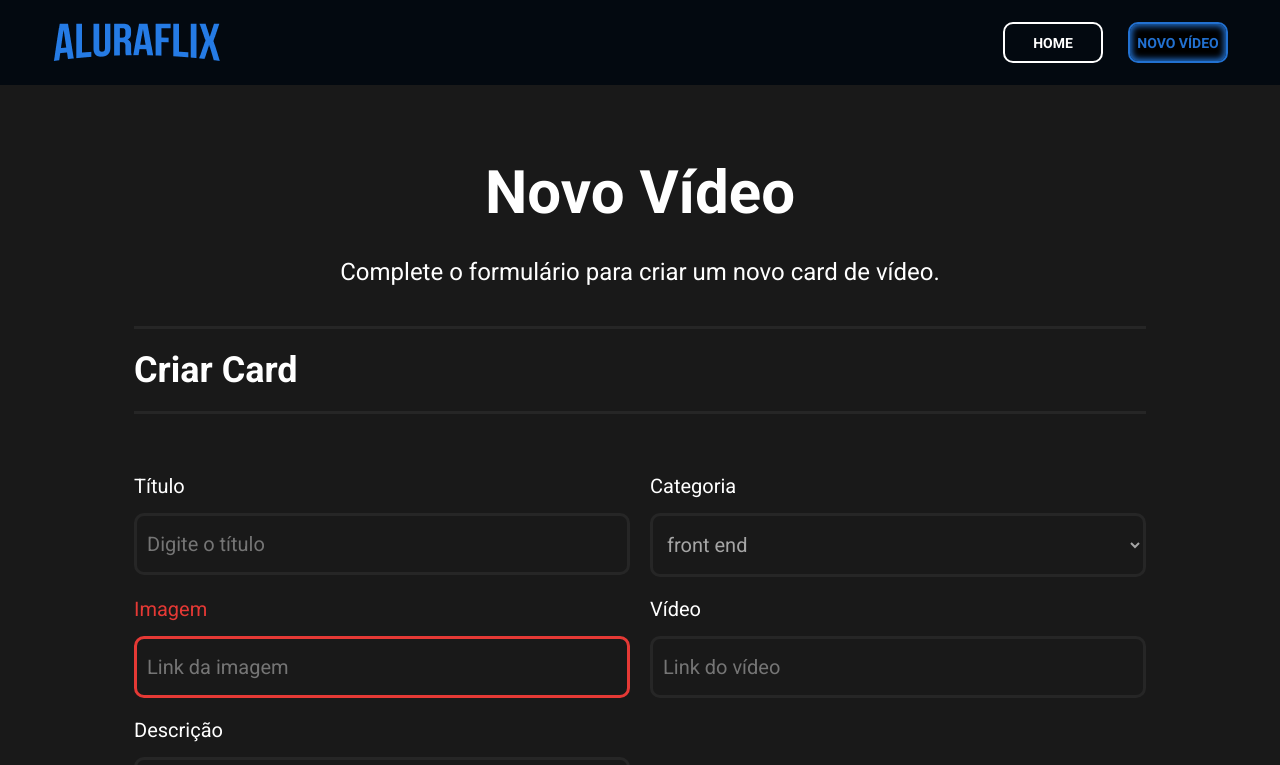
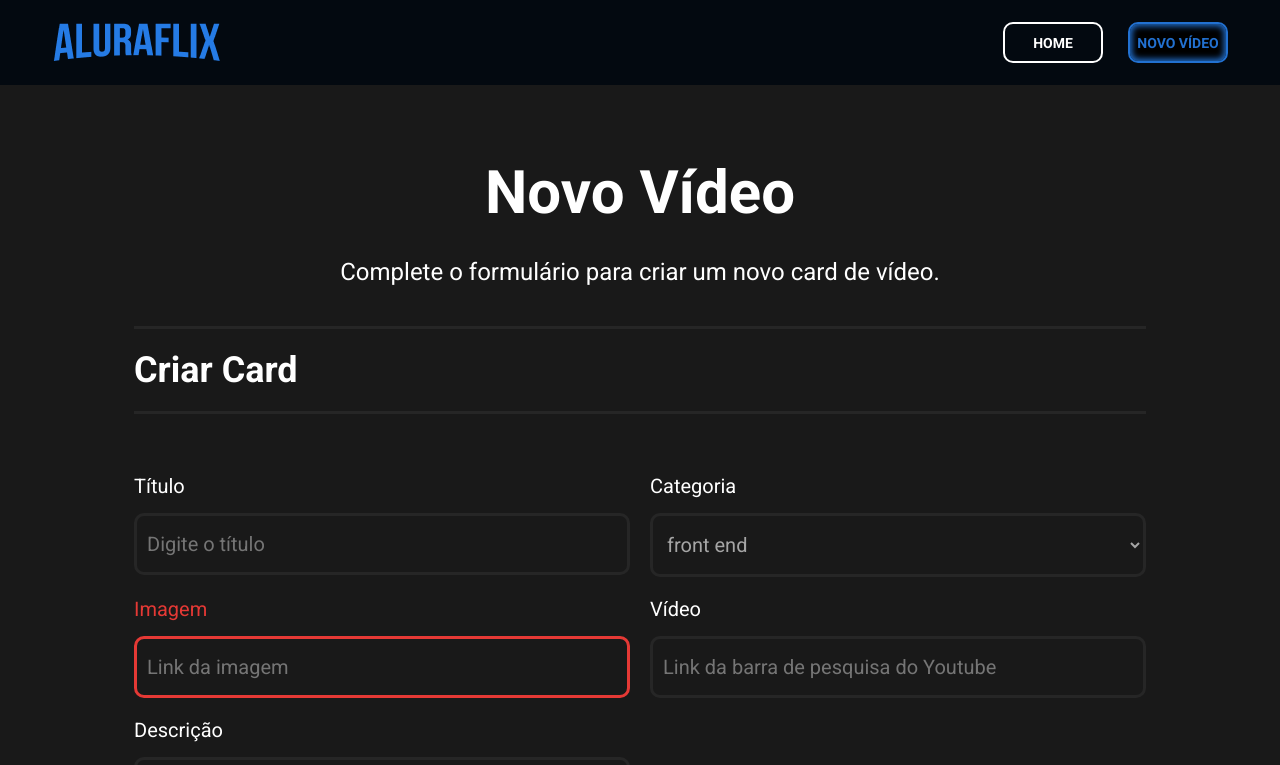
Before and after one commit to DiogoWi/aluraflix, a React (Vite) app: page /novo_video in a window 1280 px wide. Shown: the top 765 px of the page. Built offline with nearby package versions, Linux system fonts and the light colour scheme; data requests are answered from the project's data file.

Commit message:
cards com link para os vídeos

```diff
--- a/src/components/Banner/index.jsx
+++ b/src/components/Banner/index.jsx
@@ -8,7 +8,9 @@ function Banner() {
     const numeroAleatorio = Math.floor(Math.random() * videos.length);
     const video = videos[numeroAleatorio];
 
-    const categoria = categorias.find(categoria => categoria.id === video.categoria);
+    const categoria = categorias.find(categoria => categoria.id === video?.categoria);
+    const videoIframe = video?.video.substring(video?.video.indexOf('v=', 0) + 2);
+    // console.log(video?.video.substring(video?.video.indexOf('v=', 0) + 2))
 
     return (
         video && categoria && <div className={styles.banner} style={{ backgroundImage: `url(${video.imagem})` }}>
@@ -20,7 +22,7 @@ function Banner() {
                 </div>
 
                 <div className={styles.player}>
-                    <iframe src={video.video} title="YouTube video player" frameborder="0" allow="accelerometer; autoplay; clipboard-write; encrypted-media; gyroscope; picture-in-picture; web-share" referrerpolicy="strict-origin-when-cross-origin" allowfullscreen></iframe>
+                    <iframe src={`https://www.youtube.com/embed/${videoIframe}`} title="YouTube video player" frameborder="0" allow="accelerometer; autoplay; clipboard-write; encrypted-media; gyroscope; picture-in-picture; web-share" referrerpolicy="strict-origin-when-cross-origin" allowfullscreen></iframe>
                 </div>
             </div>
         </div>
--- a/src/components/Card/Card.module.css
+++ b/src/components/Card/Card.module.css
@@ -4,10 +4,15 @@
     flex-direction: column;
     width: 406px;
 
-    & > img {
+    & > a {
         width: 100%;
-        height: 228px;
-        object-fit: cover;
+        border: none;
+
+        & > img {
+            width: 100%;
+            height: 228px;
+            object-fit: cover;
+        }
     }
 }
 
--- a/src/components/Card/index.jsx
+++ b/src/components/Card/index.jsx
@@ -3,6 +3,7 @@ import lixeira from './lixeira.png';
 import editar from './editar.png';
 import { useModal } from '@/context/ModalContext';
 import { useVideos } from '@/context/VideosContext';
+import { Link } from 'react-router-dom';
 
 function Card({ video }) {
     const { setVideoModal } = useModal();
@@ -10,7 +11,7 @@ function Card({ video }) {
 
     return (
         <div className={styles.card}>
-            <img src={video.imagem} alt="capa do vídeo" />
+            <Link to={video.video} target='_blank'><img src={video.imagem} alt="capa do vídeo" /></Link>
             <div className={styles.opcoes}>
                 <button onClick={() => excluirVideo(video)}><img src={lixeira} alt="icone de lixeira" /> Deletar</button>
                 <button onClick={() => setVideoModal(video)}><img src={editar} alt="icone de edição" /> Editar</button>
--- a/src/mocks/db.json
+++ b/src/mocks/db.json
@@ -22,7 +22,7 @@
             "titulo": "PARA QUEM ESTÁ COMEÇANDO: principais dúvidas sobre começar na carreira de FRONT-END",
             "categoria": 1,
             "imagem": "https://i.ytimg.com/vi/I6xTDxkjjqk/mqdefault.jpg",
-            "video": "https://www.youtube.com/embed/I6xTDxkjjqk",
+            "video": "https://www.youtube.com/watch?v=I6xTDxkjjqk",
             "descricao": "Se você está começando na CARREIRA DE FRONT-END, esse vídeo é pra você :) Como começar na carreira? Precisa fazer faculdade? Qual é a melhor linguagem de programação? O que incluir no portfólio? Fernanda Degolin, desenvolvedora Front-end na Rede Globo, respondeu todas as DÚVIDAS MAIS FREQUENTES de quem está iniciando nessa área. Além disso, Fê também deu DICAS PRÁTICAS pra que você comece com o pé direito. Vamos lá?"
         },
         {
@@ -30,7 +30,7 @@
             "titulo": "REACT da plataforma da ALURA com KAROL ATTEKITA",
             "categoria": 1,
             "imagem": "https://i.ytimg.com/vi/COS5sIKstJg/mqdefault.jpg",
-            "video": "https://www.youtube.com/embed/COS5sIKstJg",
+            "video": "https://www.youtube.com/watch?v=COS5sIKstJg",
             "descricao": "ESTÁ EM DÚVIDA SE A ALURA VALE A PENA OU NÃO? Nesse vídeo, KAROL ATTEKITA apresentou a plataforma da Alura e destacou os pontos que ela acredita serem fundamentais *para quem quer se capacitar, entrar no mercado de tecnologia e melhorar suas habilidades*. Além disso, Karol também deu dicas práticas para quem está começando a estudar tecnologia e não sabe por onde começar. Esse é o momento perfeito para se planejar e colocar a mão na massa, viu? Espero que aproveite :) Sinta-se à vontade para compartilhar suas perguntas e comentários. Vamos adorar conversar com você!"
         },
         {
@@ -38,7 +38,7 @@
             "titulo": "Tutorial FRAMER: Como CRIAR um SITE com IA?",
             "categoria": 1,
             "imagem": "https://i.ytimg.com/vi/IXCejzBC21Q/mqdefault.jpg",
-            "video": "https://www.youtube.com/embed/IXCejzBC21Q",
+            "video": "https://www.youtube.com/watch?v=IXCejzBC21Q",
             "descricao": "Neste vídeo você aprenderá a criar um site integrando ferramentas de IA de forma intuitiva e eficaz,mas também ter insights detalhados sobre a publicação do seu site Framer, garantindo que seu projeto ganhe vida no mundo digital. Além disso, você terá acesso a prompts exclusivos para inspirar sua criatividade ao criar um site com Framer, abrindo portas para inovação e personalização sem limites. Este vídeo é um recurso essencial para entusiastas de design e desenvolvimento, oferecendo um mergulho profundo no potencial da IA no contexto do Framer, capacitando-o a criar e compartilhar seu próprio site de maneira única e impactante."
         },
         {
@@ -46,7 +46,7 @@
             "titulo": "O que faz uma desenvolvedora Back-end? com Juliana Amoasei",
             "categoria": 2,
             "imagem": "https://i.ytimg.com/vi/fiPfvylj6rk/sddefault.jpg",
-            "video": "https://www.youtube.com/embed/fiPfvylj6rk",
+            "video": "https://www.youtube.com/watch?v=fiPfvylj6rk",
             "descricao": "Afinal, quem trabalha com Back-end faz o que? Com quais outras áreas da tecnologia essa pessoa acaba se relacionando no dia a dia de trabalho e quais os possíveis caminhos nessa carreira? 🤔 A Juliana Amoasei responde tudo isso pra você no vídeo! Confere aí!"
         },
         {
@@ -54,7 +54,7 @@
             "titulo": "O que é GraphQL? com Juliana Amoasei",
             "categoria": 2,
             "imagem": "https://i.ytimg.com/vi/trf3ZR_K1nk/sddefault.jpg",
-            "video": "https://www.youtube.com/embed/trf3ZR_K1nk",
+            "video": "https://www.youtube.com/watch?v=trf3ZR_K1nk",
             "descricao": "O que é GraphQL? Como ele funciona? Com alguns exemplos incríveis a Juliana Amoasei explicou como trabalhar com essa linguagem. E você, usa GraphQL? O que acha dessa especificação para tratar dados? Confere o conteúdo e conta pra gente nos comentários a sua opinião 👇"
         },
         {
@@ -62,7 +62,7 @@
             "titulo": "O que é GraphQL? com Juliana Amoasei",
             "categoria": 2,
             "imagem": "https://i.ytimg.com/vi/2hrIwQWx9w4/sddefault.jpg",
-            "video": "https://www.youtube.com/embed/2hrIwQWx9w4",
+            "video": "https://www.youtube.com/watch?v=2hrIwQWx9w4",
             "descricao": "Recebemos a Juliana Amoasei, uma das nossas instrutoras, para falar sobre as principais bibliotecas e frameworks desse imenso ecossistema do Node.JS. Tem alguma que você usa e recomenda que não foi citada no vídeo? Compartilha com a gente nos comentários ⬇"
         },
         {
@@ -70,7 +70,7 @@
             "titulo": "Desmistificando Mobile- Por onde eu começo? #01",
             "categoria": 3,
             "imagem": "https://i.ytimg.com/vi/2z6f8VN_Pro/sddefault.jpg",
-            "video": "https://www.youtube.com/embed/2z6f8VN_Pro",
+            "video": "https://www.youtube.com/watch?v=2z6f8VN_Pro",
             "descricao": "A Websérie “Desmistificando o mobile” vêm aí para simplificar com exemplos práticos vários assuntos envolvendo o mundo dos aplicativos de celular e neste primeiro episódio vamos partir, literalmente, do começo, por onde começar a estudar sobre o mundo dos apps? Os instrutores da escola de mobile da Alura nos ajudam com essa tarefa 😉"
         },
         {
@@ -78,7 +78,7 @@
             "titulo": "Desmistificando mobile- Linguagens e Frameworks #2",
             "categoria": 3,
             "imagem": "https://i.ytimg.com/vi/fmu1LQvZhms/sddefault.jpg",
-            "video": "https://www.youtube.com/embed/fmu1LQvZhms",
+            "video": "https://www.youtube.com/watch?v=fmu1LQvZhms",
             "descricao": "No segundo episódio da websérie “Desmistificando o mobile” vamos entender um pouco sobre o que é feito após ser inserido no mundo dos apps: conhecer um pouco mais sobre frameworks e linguagens de programação e porque existem diferentes para fazer um aplicativo de celular. Vêm aprender um pouco na companhia do Alex Felipe, da Nathalia Thiel, Giovanna Moeller e do Caio Couto 😉"
         },
         {
--- a/src/pages/NovoVideo/index.jsx
+++ b/src/pages/NovoVideo/index.jsx
@@ -51,7 +51,7 @@ function NovoVideo() {
 
                 <div className={styles.dado}>
                     <label htmlFor="video">Vídeo</label>
-                    <input type="url" placeholder='Link do vídeo' id='video' value={video} onInput={input => setVideo(input.target.value)} />
+                    <input type="url" placeholder='Link da barra de pesquisa do Youtube' id='video' value={video} onInput={input => setVideo(input.target.value)} />
                 </div>
 
                 <div className={styles.dado}>
```
